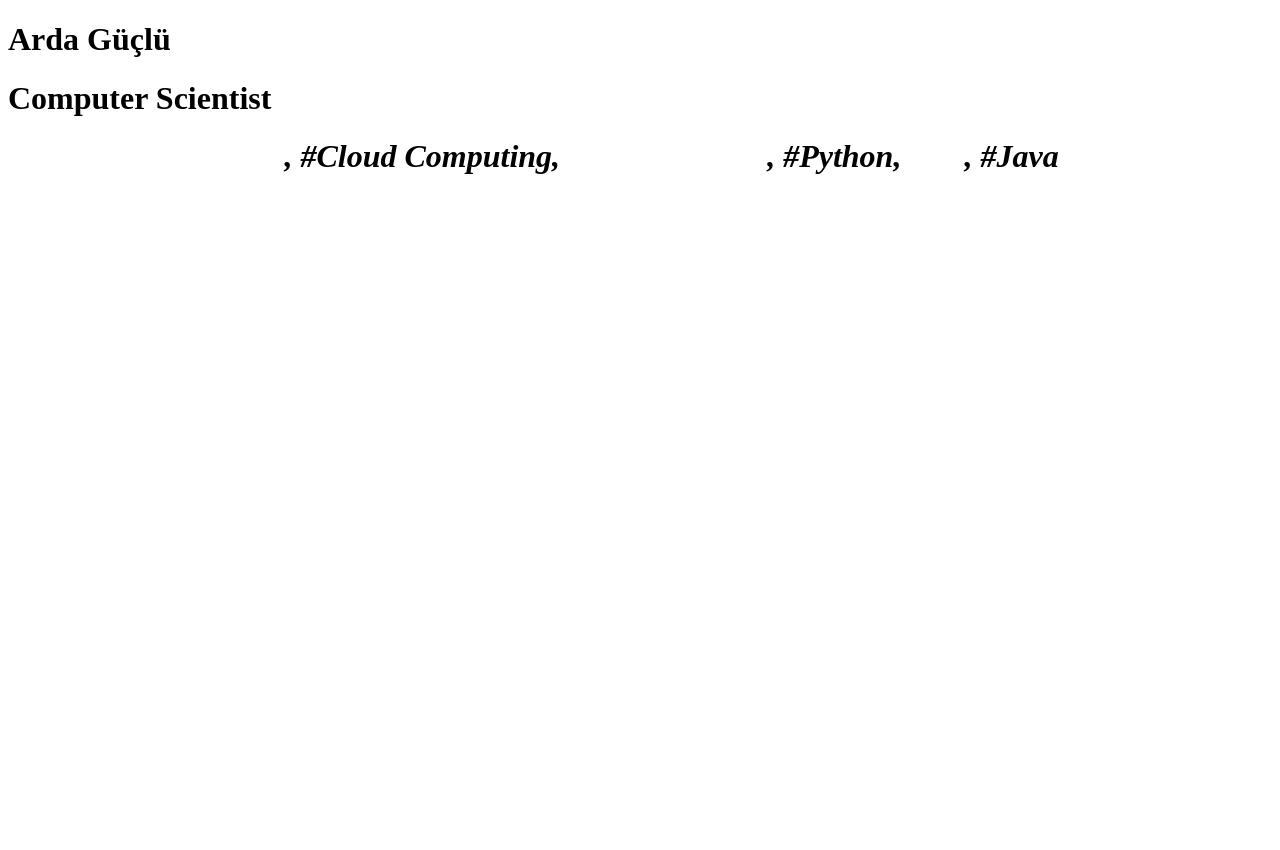
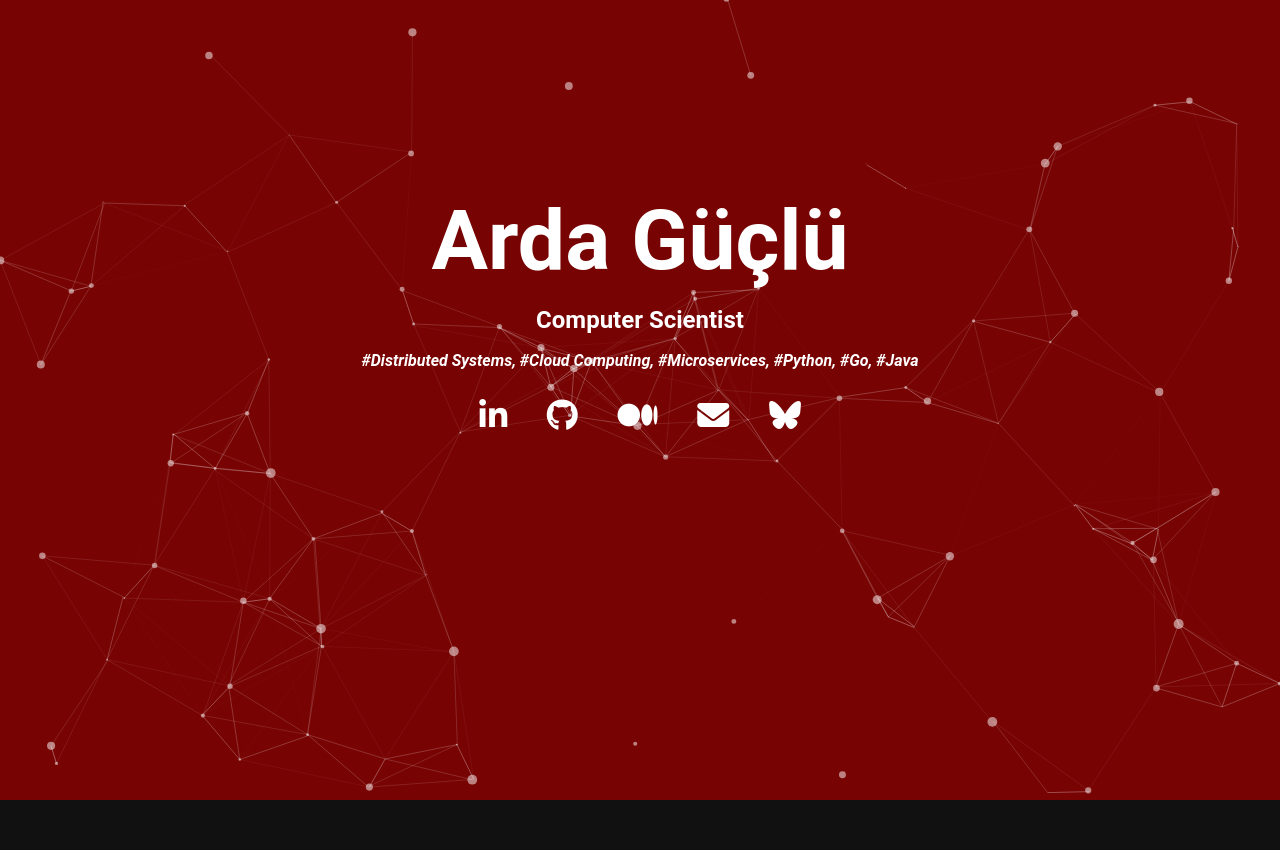
Before and after one commit to ardaguclu/ardaguclu.github.io, a website: page index.html in a window 1280 px wide. After the commit the page ends 800 px from the top, so only its background shows below. Drawn offline with Linux system fonts and the light colour scheme.

Commit message:
Update index.html

```diff
--- a/index.html
+++ b/index.html
@@ -2,10 +2,12 @@
 <html lang="en">
 <head>
   <script src="https://kit.fontawesome.com/d0bd7140c9.js" crossorigin="anonymous"></script>
+  <link rel="stylesheet" href="https://cdnjs.cloudflare.com/ajax/libs/font-awesome/4.7.0/css/font-awesome.min.css">
   <meta charset="utf-8">
   <title>Arda Güçlü</title>
   <meta name="author" content="Arda Güçlü" />
   <meta name="viewport" content="width=device-width, initial-scale=1.0, minimum-scale=1.0, maximum-scale=1.0, user-scalable=no">
+  <link rel="stylesheet" media="screen" href="css/style.css">
 </head>
 <body>
 
```
